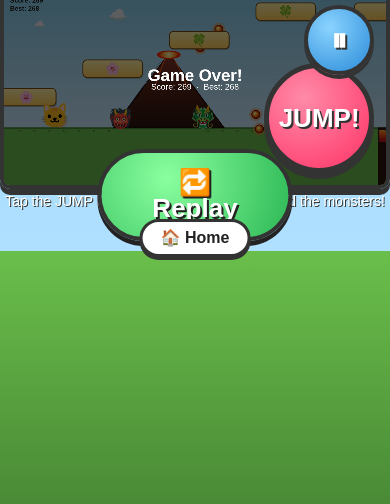
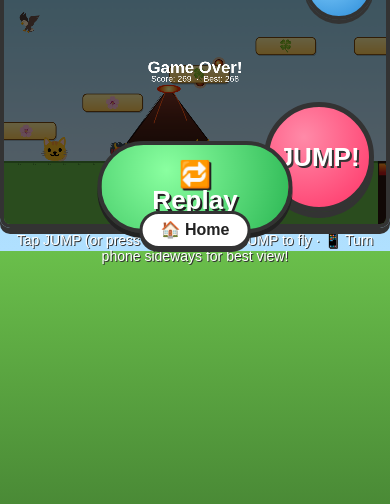
Before and after one commit to coderlambda/game-sharing, a website: page games/cat-jump/cat-jump.html in a window 390 px wide. Shown: the part 340-844 px from the top of the page. Drawn offline with Linux system fonts and the light colour scheme.

Commit message:
Cat Jump: taller canvas and bigger jump for clearer half-screen hops
Canvas now 1280x960 so the sky fills more of the phone in portrait
and the cat's hop clearly rises past the middle of the screen. Floatier
gravity (1.1) and a bigger jump (-36) so the arc takes longer and
looks higher.

Co-Authored-By: Claude Opus 4.7 (1M context) <noreply@anthropic.com>

```diff
--- a/games/cat-jump/cat-jump.html
+++ b/games/cat-jump/cat-jump.html
@@ -172,21 +172,21 @@
 <body>
   <h1>🐱 Cat Jump! 🐱</h1>
   <div class="stage">
-    <canvas id="game" width="1280" height="640"></canvas>
+    <canvas id="game" width="1280" height="960"></canvas>
     <button id="jumpBtn" type="button">JUMP!</button>
     <button id="pauseBtn" type="button">⏸</button>
     <button id="practiceBtn" type="button">🎯 Practice: OFF</button>
     <button id="replayBtn" type="button">🔁 Replay</button>
     <a id="homeLink" href="index.html">🏠 Home</a>
   </div>
-  <div id="info">Tap the JUMP button (or press SPACE) · Avoid the monsters!</div>
+  <div id="info">Tap JUMP (or press SPACE) · Hold JUMP to fly · 📱 Turn phone sideways for best view!</div>
 
 <script>
 const canvas = document.getElementById('game');
 const ctx = canvas.getContext('2d');
 const W = canvas.width;
 const H = canvas.height;
-const GROUND_Y = H * 0.7;
+const GROUND_Y = H * 0.78;
 
 const cat = {
   x: 160,
@@ -198,8 +198,8 @@ const cat = {
   emoji: localStorage.getItem('selectedCat') || '🐱',
 };
 
-const GRAVITY = 1.2;
-const JUMP_POWER = -34;
+const GRAVITY = 1.1;
+const JUMP_POWER = -36;
 
 let monsters = [];
 let platforms = [];
@@ -451,7 +451,7 @@ function update() {
   cat.vy += GRAVITY;
   cat.y += cat.vy;
   // don't fly above the top of the sky
-  if (cat.y < 30) { cat.y = 30; if (cat.vy < 0) cat.vy = 0; }
+  if (cat.y < 40) { cat.y = 40; if (cat.vy < 0) cat.vy = 0; }
 
   // land on platforms (only while falling)
   if (cat.vy >= 0) {
```
